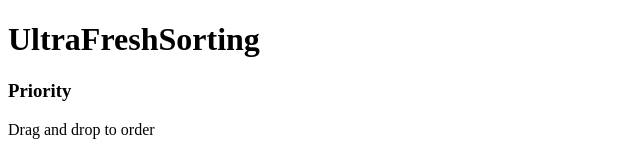
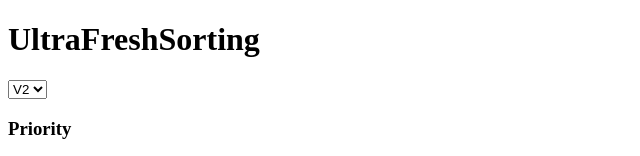
Before and after one commit to rqbazan/ultra-fresh-sorting, a Next.js app: page / in a window 1280 px wide. Shown: the top 156 px of the page, without its empty margins (0-640 px from the left). Built offline with nearby package versions, Linux system fonts and the light colour scheme.

Commit message:
add version selection

```diff
--- a/package.json
+++ b/package.json
@@ -9,6 +9,7 @@
     "lint": "next lint"
   },
   "dependencies": {
+    "@tailwindcss/forms": "^0.5.2",
     "autoprefixer": "^10.4.7",
     "clsx": "^1.1.1",
     "draft-js": "^0.11.7",
--- a/src/components/sort-viewer.js
+++ b/src/components/sort-viewer.js
@@ -11,6 +11,7 @@ import { PriorityList } from './priority-list'
 import { Button } from './button'
 
 const HIGHLIGHT_CLASS_NAME = 'bg-green-100'
+const LATEST_VERSION = 'v2'
 
 const toLines = (text) =>
   text
@@ -19,6 +20,8 @@ const toLines = (text) =>
     .filter(Boolean) ?? []
 
 export function SortViewer() {
+  const [version, setVersion] = React.useState(LATEST_VERSION)
+
   const [text, setText] = usePersistenceState({
     key: 'input-text',
     initialValue: '',
@@ -36,12 +39,18 @@ export function SortViewer() {
     [priorities]
   )
 
-  const sort = sortV2
+  const sort = React.useMemo(() => {
+    return version === 'v2' ? sortV2 : version === 'v1' ? sortV1 : null
+  }, [version])
 
-  const sortedLines = React.useMemo(
-    () => sort(toLines(text), escapedPriorities),
-    [sort, text, escapedPriorities]
-  )
+  const sortedLines = React.useMemo(() => {
+    if (sort) {
+      return sort(toLines(text), escapedPriorities)
+    } else {
+      console.error(`sort function is not defined`)
+      return []
+    }
+  }, [sort, text, escapedPriorities])
 
   const highlight = React.useMemo(
     () =>
@@ -54,8 +63,12 @@ export function SortViewer() {
 
   return (
     <main className="p-6 flex flex-col md:max-w-6xl mx-auto font-mono">
-      <header className="text-2xl mb-4">
-        <h1 className="italic">UltraFreshSorting</h1>
+      <header className="text-2xl mb-4 flex items-center">
+        <h1 className="italic mr-2">UltraFreshSorting</h1>
+        <select value={version} onChange={(e) => setVersion(e.target.value)}>
+          <option value="v1">V1</option>
+          <option value="v2">V2</option>
+        </select>
       </header>
       <div className="flex flex-col md:flex-row">
         <SorterSection title="Priority" subtitle="Drag and drop to order ">
--- a/tailwind.config.js
+++ b/tailwind.config.js
@@ -3,5 +3,5 @@ module.exports = {
   theme: {
     extend: {},
   },
-  plugins: [],
+  plugins: [require('@tailwindcss/forms')],
 }
```
Also changed, not shown: 1 other file (tests, documents, lock files or other folders).
